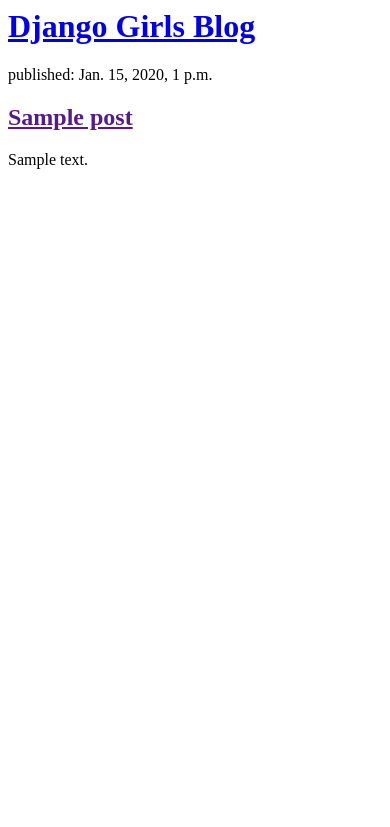
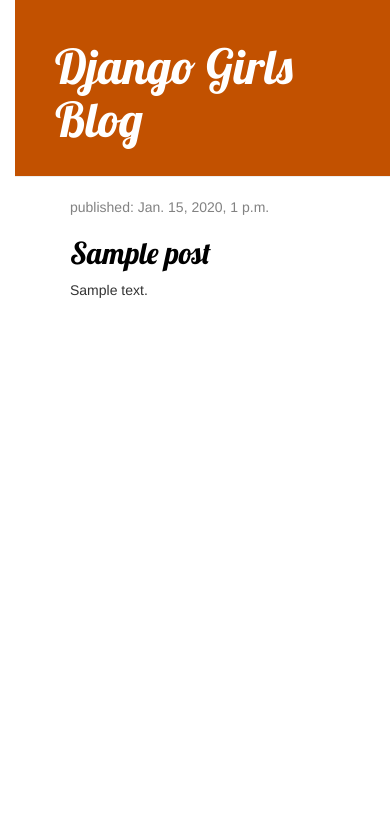
Before and after one commit to salmanasali/first-site, a Django app: page / in a window 390 px wide. Shown: the top 827 px of the page. Run offline with Django 3.2, Linux system fonts and the light colour scheme; tables that the repository leaves empty hold one stand-in row (values such as "Sample post"); some libraries are stand-ins or nearby versions.

Commit message:
Add view and template for detailed blog post as ell as css for the site.

```diff
--- /dev/null
+++ b/blog/static/css/blog.css
@@ -0,0 +1,46 @@
+h1 a, h2 a {
+    color: #C25100;
+    font-family: 'Lobster';
+}
+
+body {
+    padding-left: 15px;
+}
+
+.page-header {
+    background-color: #C25100;
+    margin-top: 0;
+    padding: 20px 20px 20px 40px;
+}
+.page-header h1, .page-header h1 a, .page-header h1 a:visited, .page-header h1 a:active {
+    color: #ffffff;
+    font-size: 36pt;
+    text-decoration: none;
+}
+.content {
+    margin-left: 40px;
+}
+h1, h2, h3, h4 {
+    font-family: 'Lobster', cursive;
+}
+.date {
+    color: #828282;
+}
+.save {
+    float: right;
+}
+.post-form textarea, .post-form input {
+    width: 100%;
+}
+.top-menu, .top-menu:hover, .top-menu:visited {
+    color: #ffffff;
+    float: right;
+    font-size: 26pt;
+    margin-right: 20px;
+}
+.post {
+    margin-bottom: 70px;
+}
+.post h2 a, .post h2 a:visited {
+    color: #000000;
+}
--- /dev/null
+++ b/blog/templates/blog/base.html
@@ -0,0 +1,29 @@
+{% load static %}
+<html>
+
+<head>
+    <title>Django Girls blog</title>
+    <link rel="stylesheet" href="//maxcdn.bootstrapcdn.com/bootstrap/3.2.0/css/bootstrap.min.css">
+    <link rel="stylesheet" href="//maxcdn.bootstrapcdn.com/bootstrap/3.2.0/css/bootstrap-theme.min.css">
+    <link href="//fonts.googleapis.com/css?family=Lobster&subset=latin,latin-ext" rel="stylesheet" type="text/css">
+
+    <link rel="stylesheet" href="{% static 'css/blog.css' %}">
+</head>
+
+<body>
+    <div class="page-header">
+        <h1><a href="/">Django Girls Blog</a></h1>
+    </div>
+    <div class="content container">
+        <div class="row">
+            <div class="col-md-8">
+                {% block content %}
+                {% endblock %}
+            </div>
+        </div>
+    </div>
+
+
+</body>
+
+</html>
--- a/blog/templates/blog/post_list.html
+++ b/blog/templates/blog/post_list.html
@@ -1,22 +1,17 @@
-<html>
-    <head>
-        <title>Django Girls blog</title>
-    </head>
-    <body>
-        <div>
-            <h1><a href="/">Django Girls Blog</a></h1>
+{% extends 'blog/base.html' %}
+
+{% block content %}
+    {% for post in posts %}
+        <div class="post">
+            <div class="date">
+                <p>published: {{ post.published_date }}</p>
+            </div>
+            <h2><a href="{% url 'post_detail' pk=post.pk %}">{{ post.title }}</a></h2>
+            <p>{{ post.text|linebreaksbr }}</p>
         </div>
-
-
-        {% for post in posts %}
-            <div>
-                <p>published: {{ post.published_date }}</p>
-                <h2><a href="">{{ post.title }}</a></h2>
-                <p>{{ post.text|linebreaksbr }}</p>
-            </div>
-        {% endfor %}
-
-        <!--
+    {% endfor %}
+{% endblock %}
+<!--
         <div>
             <p>published: 14.06.2014, 12:14</p>
             <h2><a href="">My first post</a></h2>
@@ -32,6 +27,3 @@
             rta gravida at eget metus. Fusce dapibus, tellus ac cursus commodo, tortor mauris condimentum nibh, ut f.</p>
         </div>
         -->
-
-    </body>
-</html>
--- a/blog/urls.py
+++ b/blog/urls.py
@@ -3,4 +3,6 @@ from . import views
 
 urlpatterns = [
     path('', views.post_list, name='post_list'),
+    path('post/<int:pk>/', views.post_detail, name='post_detail'),
+
 ]
--- a/blog/views.py
+++ b/blog/views.py
@@ -1,9 +1,14 @@
 from django.shortcuts import render
 from django.utils import timezone
 from .models import Post
+from django.shortcuts import render, get_object_or_404
 
 # Create your views here.
 
 def post_list(request):
     posts = Post.objects.filter(published_date__lte=timezone.now()).order_by('published_date')
     return render(request, 'blog/post_list.html', {'posts':posts})
+
+def post_detail(request, pk):
+    post = get_object_or_404(Post, pk=pk)
+    return render(request, 'blog/post_detail.html', {'post':post})
--- a/mysite/settings.py
+++ b/mysite/settings.py
@@ -119,4 +119,5 @@ USE_TZ = True
 # https://docs.djangoproject.com/en/2.2/howto/static-files/
 
 STATIC_URL = '/static/'
-STATIC_ROOT = os.path.join(BASE_DIR, 'static')
+STATICFILES_DIRS = [os.path.join(BASE_DIR, 'static'), ]
+STATIC_ROOT = os.path.join(os.path.dirname(BASE_DIR), "static")
```
Also changed, not shown: blog/templates/blog/post_detail.html (added, +13 -0 lines).
